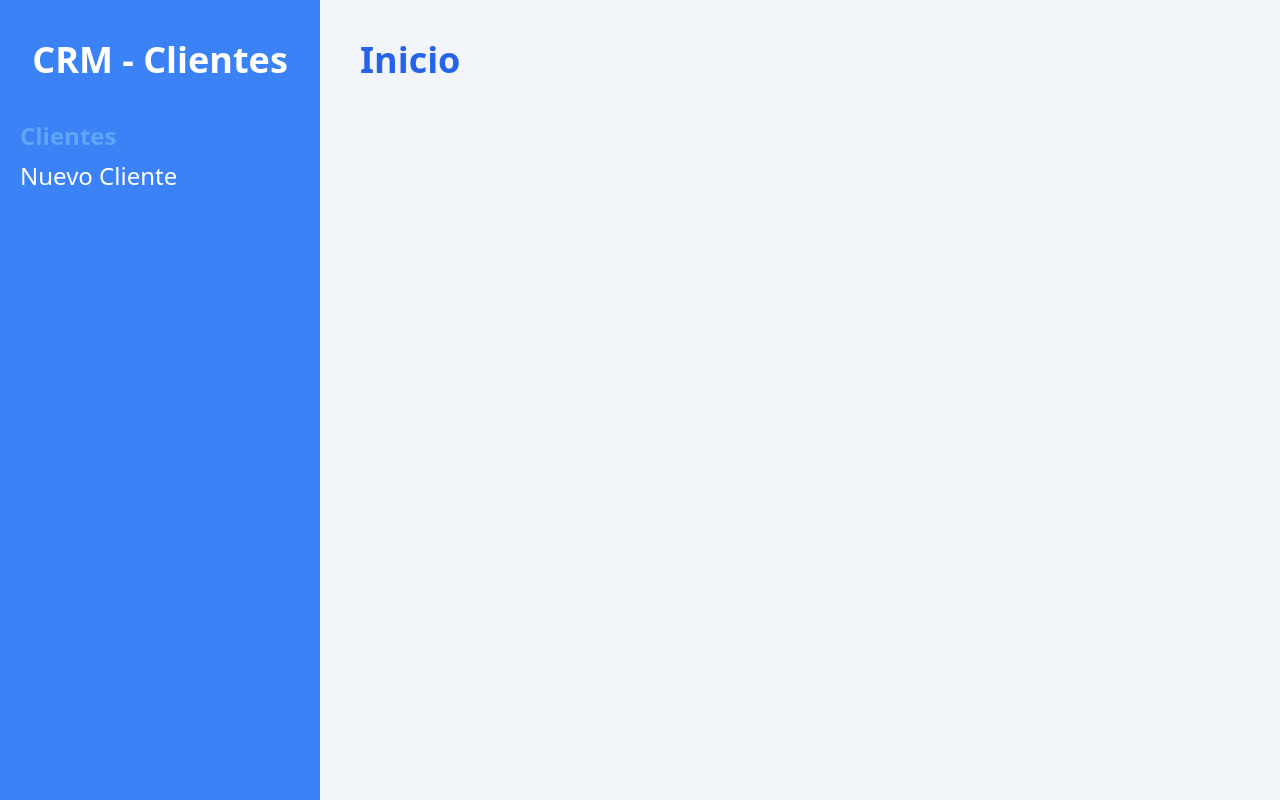
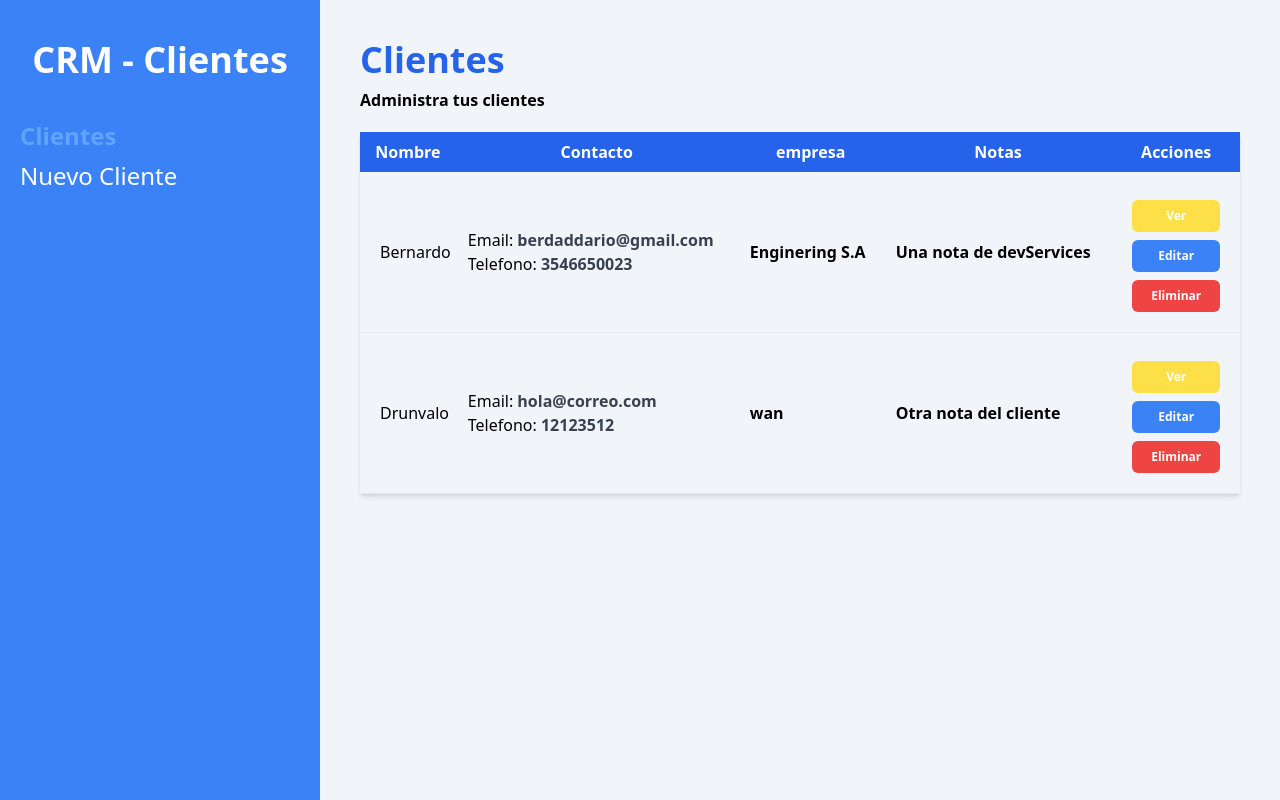
Before and after one commit to Khoderb/crm-react, a React (Vite) app: page /clientes in a window 1280 px wide. Built offline with nearby package versions, Linux system fonts and the light colour scheme; data requests are answered from the project's data file.

Commit message:
mostrando clientes en una tabla

```diff
--- a/db.json
+++ b/db.json
@@ -1,5 +1,20 @@
 {
   "clientes": [
-
+    {
+      "nombre": "Bernardo",
+      "empresa": "Enginering S.A",
+      "email": "berdaddario@gmail.com",
+      "telefono": "3546650023",
+      "notas": "Una nota de devServices",
+      "id": 1
+    },
+    {
+      "nombre": "Drunvalo",
+      "empresa": "wan",
+      "email": "hola@correo.com",
+      "telefono": "12123512",
+      "notas": "Otra nota del cliente",
+      "id": 2
+    }
   ]
 }
--- /dev/null
+++ b/src/components/Cliente.jsx
@@ -0,0 +1,35 @@
+
+const Cliente = ({cliente}) => {
+
+    const {nombre, empresa, email, telefono, notas, id} = cliente;
+
+    return (
+        <tr className="border-b hover:bg-gray-50">
+            <td className="pl-5">{nombre}</td>
+            <td className="p-3">
+                <p >Email: <span className="text-gray-700 font-bold ">{email}</span></p>
+                <p >Telefono: <span className= "text-gray-700 font-bold ">{telefono}</span></p>
+            </td>
+            <td className="font-bold p-3 ">{empresa}</td>
+            <td className="font-bold p-3 ">{notas}</td>
+
+            <td className="p-5">
+                <button
+                    className="bg-yellow-300 hover:bg-yellow-400 text-xs mt-2 text-white font-bold  w-full block py-2 px-4 rounded-md"
+                >Ver
+                </button>
+                <button
+                    className="bg-blue-500 hover:bg-blue-700 text-xs mt-2 text-white font-bold w-full  block py-2 px-4 rounded-md"
+                >Editar
+                </button>
+                <button
+                    className="bg-red-500 hover:bg-red-700 text-xs mt-2 text-white font-bold py-2 px-4  w-full block rounded-md"
+                >Eliminar
+                </button>
+            </td>
+
+        </tr>
+    )
+}
+
+export default Cliente
--- a/src/components/Formulario.jsx
+++ b/src/components/Formulario.jsx
@@ -27,7 +27,7 @@ const nuevoClienteSchema = Yup.object().shape({
 
 
 const handleSubmit = async (values)=> {
-        try     {
+        try  {
             const url = 'http://localhost:4000/clientes';
            const respuesta = await fetch(url,{
             method: 'POST',
--- a/src/pages/Inicio.jsx
+++ b/src/pages/Inicio.jsx
@@ -1,9 +1,51 @@
+import { useEffect,useState } from "react"
+import Cliente from "../components/Cliente"
+const Inicio = () => {
 
-const Inicio = () => {
+
+const [clientes,setClientes] = useState([]);
+
+
+useEffect(() => {
+      const getClientes  = async ()=>{
+           try{
+                 const url = 'http://localhost:4000/clientes';
+                 const respuesta = await fetch(url);
+                 const resultado = await respuesta.json();
+                 setClientes(resultado)
+            }catch(err){
+                  console.log(err);
+            }
+      }
+      getClientes()
+},[])
 
       return (
             <div>
-                  <h1 className =" font-black text-blue-600 text-4xl">Inicio</h1>
+                  <h1 className =" font-black text-blue-600 text-4xl">Clientes</h1>
+                    <p className =" font-black mt-2"> Administra tus clientes</p>
+                        <table className="mt-5 w-full table-auto shadow-md ">
+                              <thead className="bg-blue-600 text-white">
+                                    <tr>
+                                          <th className="p-2">Nombre</th>
+                                          <th className="p-2">Contacto</th>
+                                          <th className="p-2">empresa</th>
+                                          <th className="p-2">Notas</th>
+                                          <th className="p-2">Acciones</th>
+                                    </tr>
+                              </thead>
+                              <tbody>
+                                    {
+                                          clientes.map(cliente => (
+                                                <Cliente
+                                                      key={cliente.id}
+                                                      cliente={cliente}
+                                                />
+                                          ))
+                                    }
+
+                              </tbody>
+                        </table>
             </div>
       )
 }
```
